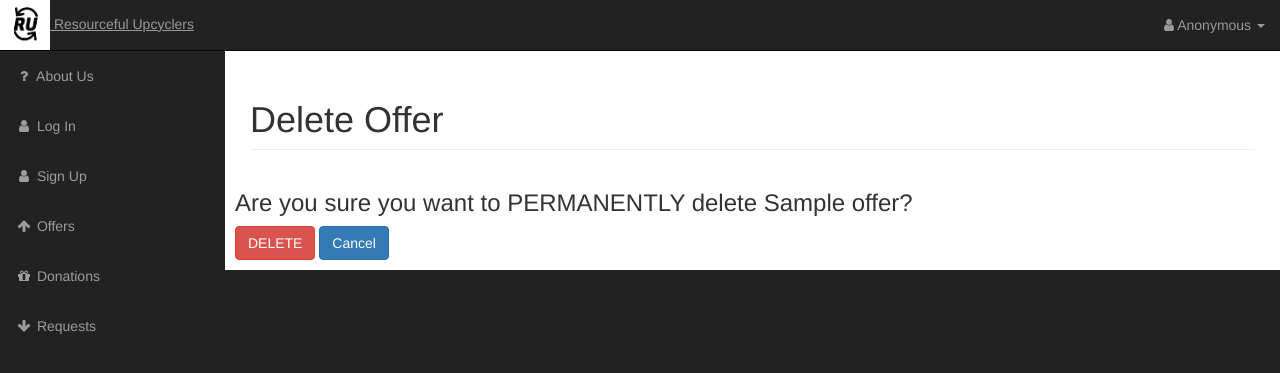
After one commit to no-whey/ResourcefulUpcyclers, a Django app: template website/frontend/templates/inventory/deleteOffer.html in a window 1280 px wide. The commit adds this page. Shown: the top 373 px of the page. Run offline with Django 3.2, Linux system fonts and the light colour scheme; the template is opened without the code that fills it: most values are stand-ins (such as "Sample title", 1, 10 or a date in 2020); some libraries are stand-ins or nearby versions.

Commit message:
Can now delete offer from inventory page

```diff
--- /dev/null
+++ b/website/frontend/templates/inventory/deleteOffer.html
@@ -0,0 +1,25 @@
+{% extends "base.html" %}
+{% load static %}
+
+{% block sb_admin_content %}
+<h1 class="page-header">
+  Delete Offer
+</h1>
+<div class="row">
+	<h3>
+		Are you sure you want to PERMANENTLY delete {{ offer.name }}?
+	</h3>
+</div>
+<div class="row">
+  <form method="post">
+    {% csrf_token %}
+    <button class="btn btn-danger" type="submit">DELETE</button>
+    <a href="{% url 'inventory' %}"><button class="btn btn-primary" type="button">Cancel</button></a>
+  </form>
+
+</div>
+
+
+{% block sb_admin_custom_js %}{% endblock sb_admin_custom_js %}
+</body>
+{% endblock sb_admin_content %}
--- a/website/frontend/templates/inventory/index.html
+++ b/website/frontend/templates/inventory/index.html
@@ -31,7 +31,7 @@
 		                    <td>
 		                        <a class="btn btn-primary" href="{% url 'home' %}" role="button">Offer</a>
 		                        <a class="btn btn-primary" href="{% url 'editOffer' item.id %}" role="button">Edit</a>
-		                        <a class="btn btn-primary" href="{% url 'home' %}" role="button">Delete</a>
+		                        <a class="btn btn-danger" href="{% url 'deleteOffer' item.id %}" role="button">Delete</a>
 			                </td>
 		                    {% endif %}
 	                    {% endfor %}
--- a/website/frontend/templates/inventory/newOffer.html
+++ b/website/frontend/templates/inventory/newOffer.html
@@ -5,7 +5,7 @@
 	<!-- Header-->
 	<h1 class="page-header">
 		<img src="{% static 'images/favicon.ico' %}" width="100" height="100">
-		Inventory Test!
+		New Offer:
 	</h1>
 
     <div class="container">
--- a/website/urls.py
+++ b/website/urls.py
@@ -32,6 +32,7 @@ urlpatterns = [
     path('inventory/', item_views.inventory, name='inventory'),
     path('item/', item_views.newOffer, name='newOffer'),
     path('item/<slug:slug>/', item_views.editOffer, name='editOffer'),
+    path('item/delete/<slug:slug>/', item_views.deleteOffer, name='deleteOffer'),
     path('offers/', item_views.viewOffer, name='viewOffer'),
     path('newdonation/', item_views.newDonation, name='newDonation'),
     path('donations/', item_views.allDonations, name='allDonations'),
```
Also changed, not shown: website/apps/item/views.py (+15 -0 lines).
